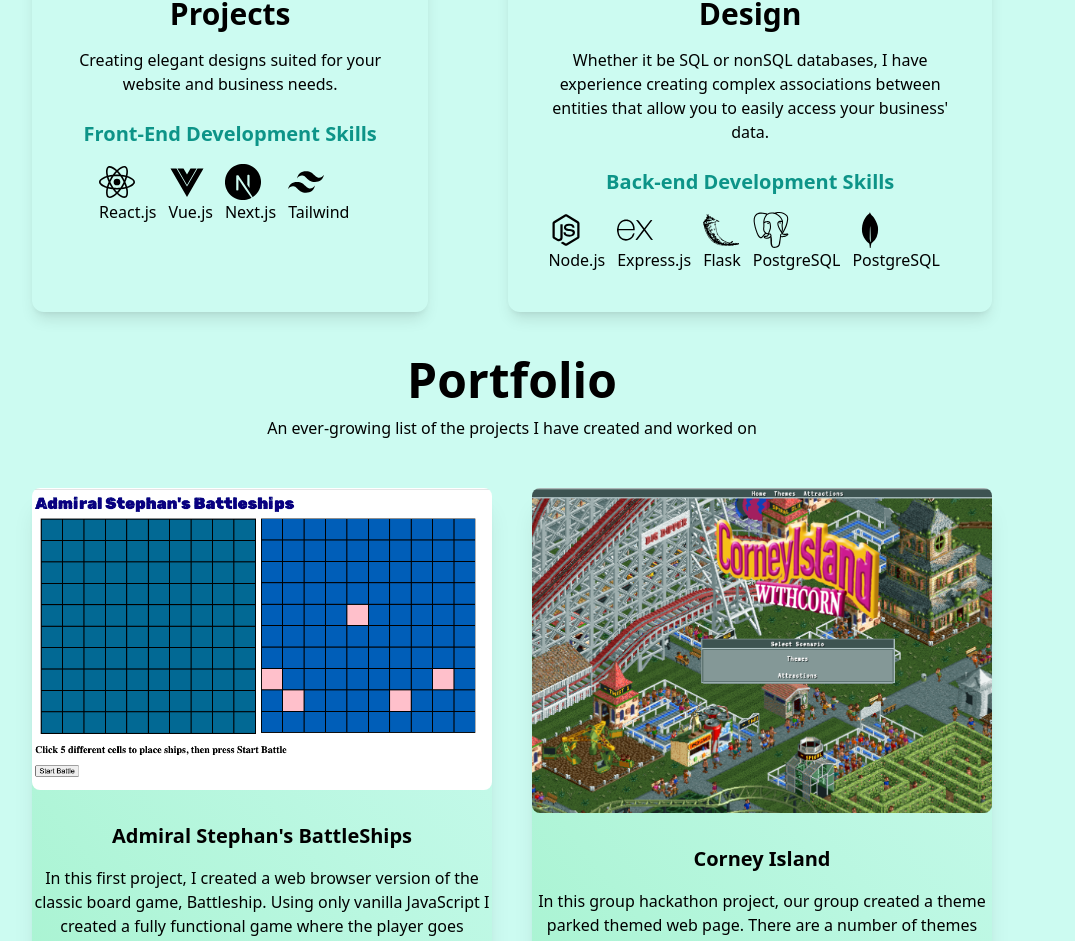
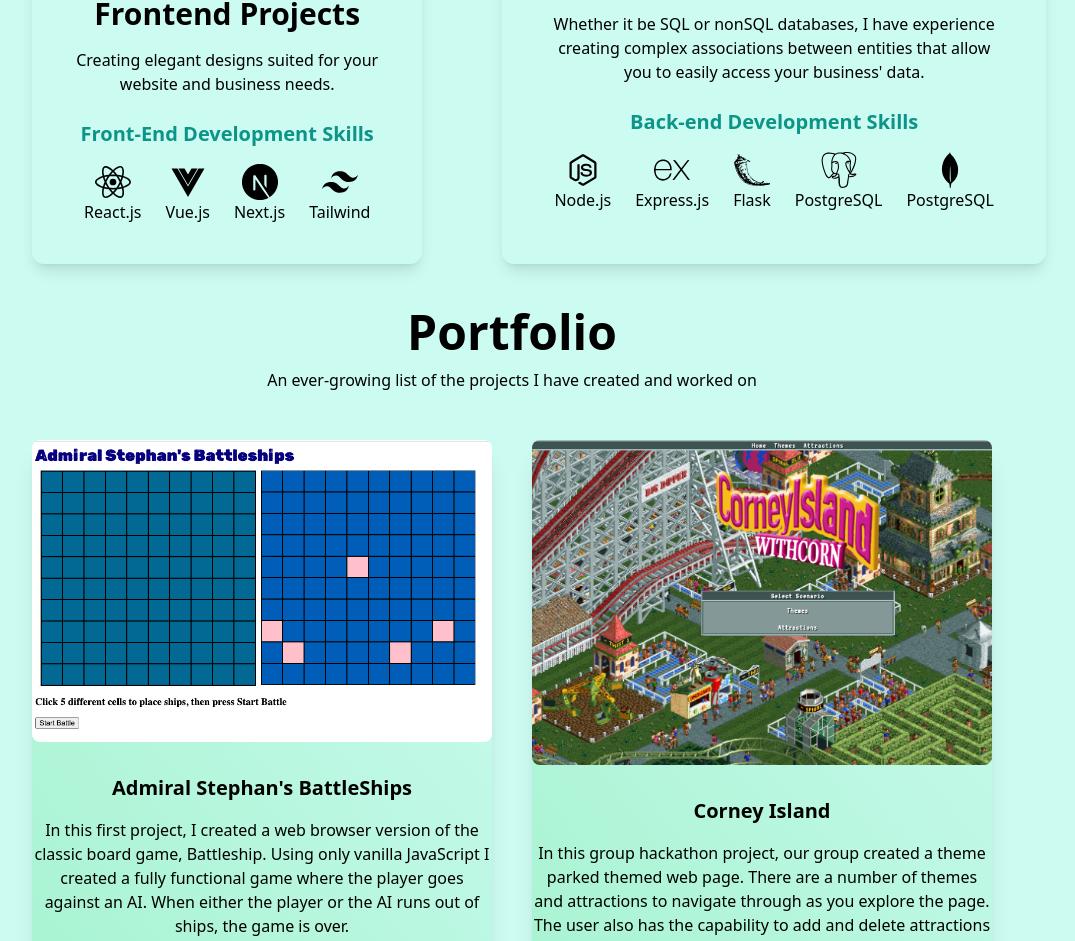
Before and after one commit to sramalho94/portfolio_2023, a Next.js app: page / in a window 1280 px wide. Shown: the part 1624-2565 px from the top of the page, without its empty margins (128-1203 px from the left). Built offline with nearby package versions, Linux system fonts and the light colour scheme.

Commit message:
centered icons in skills section

```diff
--- a/pages/index.js
+++ b/pages/index.js
@@ -149,20 +149,20 @@
                 Front-End Development Skills
               </h4>
               <ul className="flex flex-row justify-center dark:text-white">
-                <li className="flex flex-col mr-3">
-                  <SiReact className="flex flex-row justify-center align-middle text-4xl text-center " />
+                <li className="flex flex-col justify-center px-3">
+                  <SiReact className="text-4xl text-center mx-auto" />
                   <p>React.js</p>
                 </li>
-                <li className="flex flex-col mr-3">
-                  <RiVuejsFill className="flex flex-row justify-center align-middle text-4xl text-center " />
+                <li className="flex flex-col justify-center px-3">
+                  <RiVuejsFill className="text-4xl text-center mx-auto" />
                   <p>Vue.js</p>
                 </li>
-                <li className="flex flex-col mr-3">
-                  <SiNextdotjs className="flex flex-row justify-center align-middle text-4xl text-center " />
+                <li className="flex flex-col justify-center px-3">
+                  <SiNextdotjs className="text-4xl text-center mx-auto" />
                   <p>Next.js</p>
                 </li>
-                <li className="flex flex-col mr-3">
-                  <SiTailwindcss className="flex flex-row justify-center align-middle text-4xl text-center " />
+                <li className="flex flex-col justify-center px-3">
+                  <SiTailwindcss className="text-4xl text-center mx-auto" />
                   <p>Tailwind</p>
                 </li>
               </ul>
@@ -181,24 +181,24 @@
                 Back-end Development Skills
               </h4>
               <ul className="grid grid-cols-2 md:flex md:flex-row justify-center dark:text-white ">
-                <li className="flex flex-col mr-3">
-                  <IoLogoNodejs className="flex flex-row justify-center align-middle text-4xl text-center " />
+                <li className="flex flex-col justify-center px-3">
+                  <IoLogoNodejs className="text-4xl text-center mx-auto" />
                   <p>Node.js</p>
                 </li>
-                <li className="flex flex-col mr-3">
-                  <SiExpress className="flex flex-row justify-center align-middle text-4xl text-center " />
+                <li className="flex flex-col justify-center px-3">
+                  <SiExpress className="text-4xl text-center mx-auto" />
                   <p>Express.js</p>
                 </li>
-                <li className="flex flex-col mr-3">
-                  <SiFlask className="flex flex-row justify-center align-middle text-4xl text-center " />
+                <li className="flex flex-col justify-center px-3">
+                  <SiFlask className="text-4xl text-center mx-auto" />
                   <p>Flask</p>
                 </li>
-                <li className="flex flex-col mr-3">
-                  <SiPostgresql className="flex flex-row justify-center align-middle text-4xl text-center " />
+                <li className="flex flex-col justify-center px-3">
+                  <SiPostgresql className="text-4xl text-center mx-auto" />
                   <p>PostgreSQL</p>
                 </li>
-                <li className="flex flex-col mr-3">
-                  <SiMongodb className="flex flex-row justify-center align-middle text-4xl text-center " />
+                <li className="flex flex-col justify-center px-3">
+                  <SiMongodb className="text-4xl text-center mx-auto" />
                   <p>PostgreSQL</p>
                 </li>
               </ul>
```
